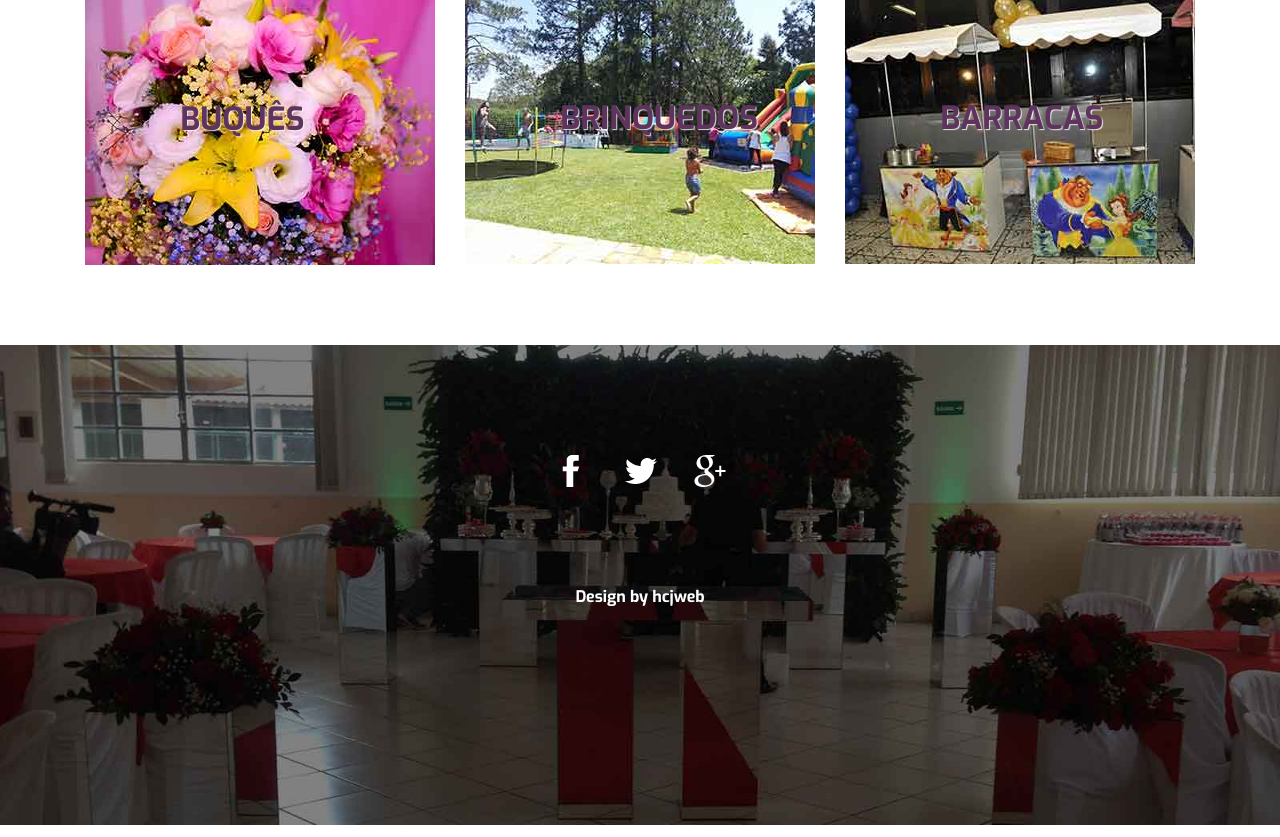
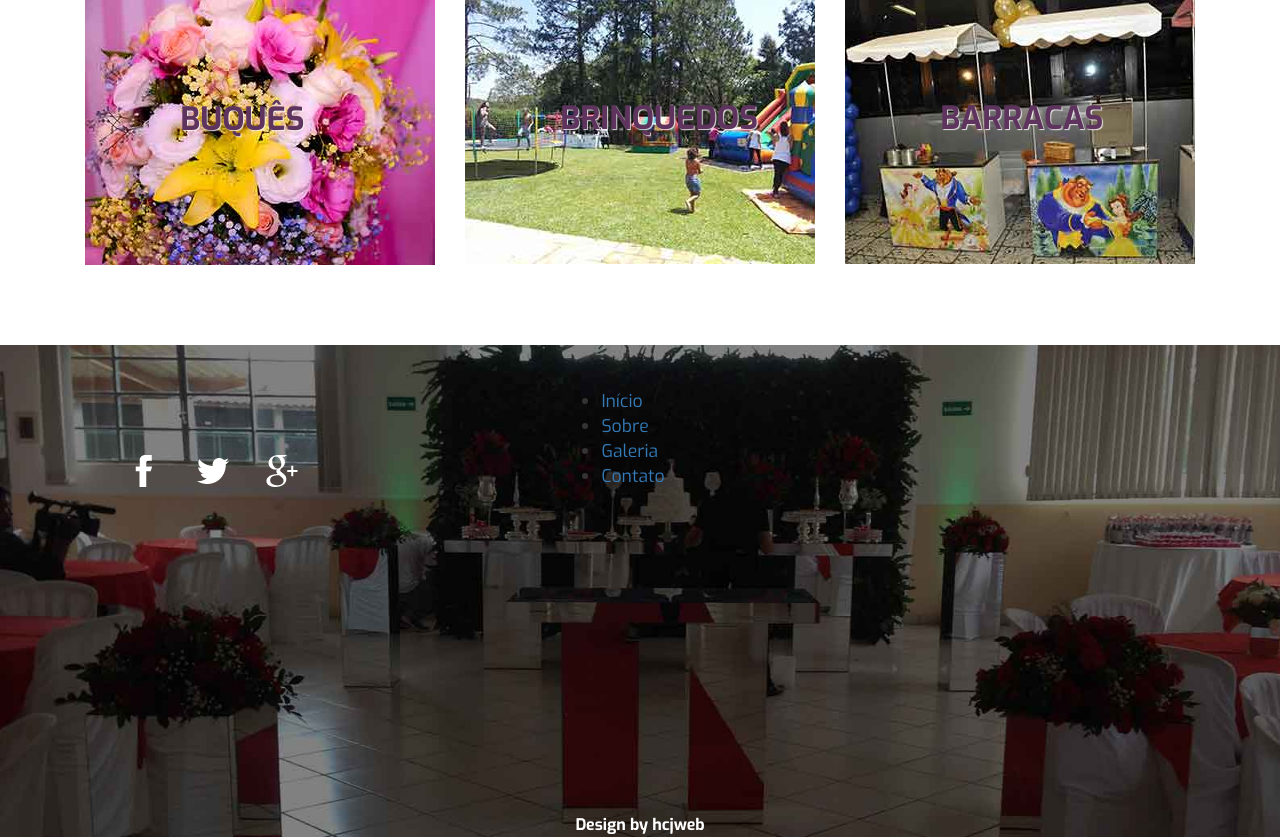
Before and after one commit to hcjweb/playkids, a PHP site: page /index.php in a window 1280 px wide. Shown: the part 1768-2605 px from the top of the page. Run offline with PHP 8.4, Linux system fonts and the light colour scheme.

Commit message:
stylizing footer

```diff
--- a/css/style.css
+++ b/css/style.css
@@ -614,7 +614,7 @@ ul.callbacks_tabs.callbacks2_tabs {
 	font-weight: 600;
 }
 .footer-text {
-  margin-top: 8%;
+  margin-top: 28%;
   text-align: center;
 }
 .footer-text p {
--- a/inc/footer.php
+++ b/inc/footer.php
@@ -1,14 +1,24 @@
 <!--start-footer-->
 <div class="footer">
   <div class="container">
-    <div class="footer-top">
+    <div class="footer-top col-md-3">
       <ul>
         <li><a href="#"><span class="fb"> </span></a></li>
         <li><a href="#"><span class="twit"> </span></a></li>
         <li><a href="#"><span class="google"> </span></a></li>
       </ul>
     </div>
+    <div class="navigation col-md-3">
+      <ul>
+        <li><a href="index.php">Início</a><span> </span></li>
+        <li><a href="about.php">Sobre</a><span> </span></li>
+        <li><a href="gallery.php">Galeria</a><span> </span></li>
+        <li><a href="contact.php">Contato</a><span> </span></li>
+      </ul>
+    </div>
+    <div class="clearfix">
 
+    </div>
     <div class="footer-text">
       <p>Design by <a href="http://hcjweb.com.br/" target="_blank"> hcjweb</a></p>
     </div>
```
